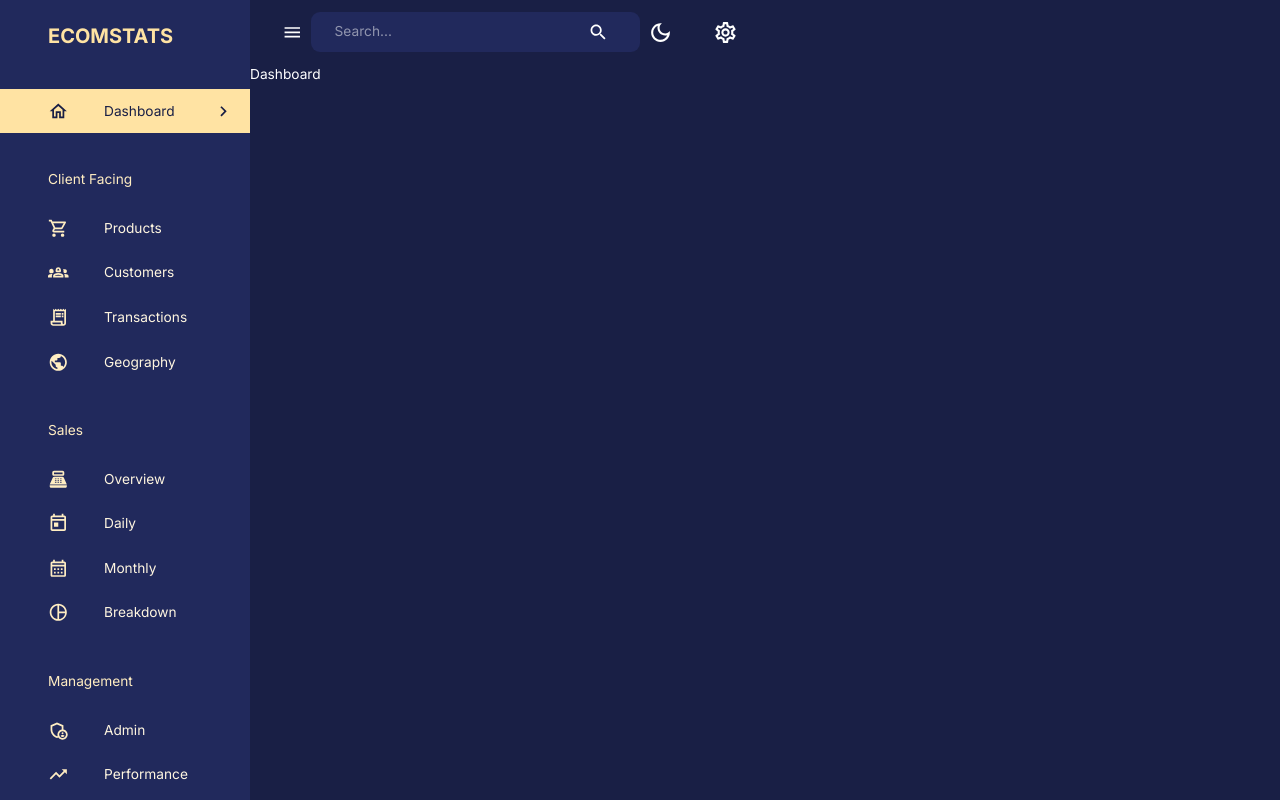
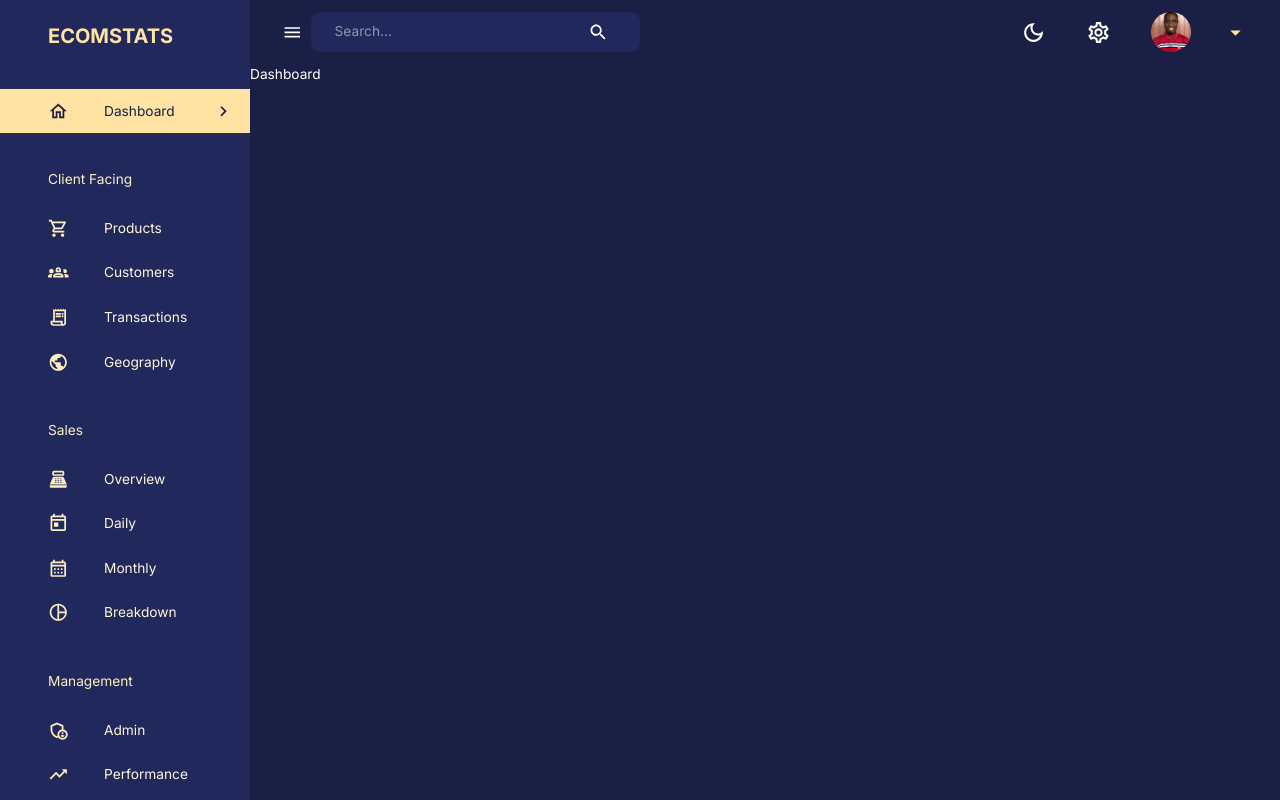
Before and after one commit to dialite/ECOMSTATS, a React (Create React App) app in the folder client/: page /dashboard in a window 1280 px wide. Built offline with nearby package versions, Linux system fonts and the light colour scheme; no server answers; a web font is replaced by a local one.

Commit message:
Add user profile to navbar

```diff
--- a/client/src/components/Navbar.jsx
+++ b/client/src/components/Navbar.jsx
@@ -13,15 +13,25 @@
 import profileImage from "assets/profile.jpeg";
 import {
   AppBar,
+  Button,
   IconButton,
   InputBase,
   Toolbar,
   useTheme,
+  Box,
+  Typography,
+  MenuItem,
+  Menu
 } from "@mui/material";
 
-const Navbar = ({ isSidebarOpen, setIsSidebarOpen }) => {
+const Navbar = ({ user, isSidebarOpen, setIsSidebarOpen }) => {
   const dispatch = useDispatch();
   const theme = useTheme();
+
+  const [anchorEl, setAnchorEl] = useState(null);
+  const isOpen = Boolean(anchorEl);
+  const handleClick = (event) => setAnchorEl(event.currentTarget);
+  const handleClose = () => setAnchorEl(null);
 
   return (
     <AppBar
@@ -62,6 +72,54 @@
           <IconButton>
             <SettingsOutlined sx={{ fontSize: "25px" }} />
           </IconButton>
+          <FlexBetween>
+            <Button
+              onClick={handleClick}
+              sx={{
+                display: "flex",
+                justifyContent: "space-between",
+                alignItems: "center",
+                textTransform: "none",
+                gap: "1rem",
+              }}
+            >
+              <Box
+                component="img"
+                alt="profile"
+                src={profileImage}
+                height="40px"
+                width="40px"
+                borderRadius="50%"
+                sx={{ objectFit: "cover" }}
+              />
+              <Box textAlign="left">
+                <Typography
+                  fontWeight="bold"
+                  fontSize="0.85rem"
+                  sx={{ color: theme.palette.secondary[100] }}
+                >
+                  {user.name}
+                </Typography>
+                <Typography
+                  fontSize="0.75rem"
+                  sx={{ color: theme.palette.secondary[200] }}
+                >
+                  {user.occupation}
+                </Typography>
+              </Box>
+              <ArrowDropDownOutlined
+                sx={{ color: theme.palette.secondary[300], fontSize: "25px" }}
+              />
+            </Button>
+            <Menu
+              anchorEl={anchorEl}
+              open={isOpen}
+              onClose={handleClose}
+              anchorOrigin={{ vertical: "buttom", horizontal: "center" }}
+            >
+              <MenuItem onClick={handleClose}>Log Out</MenuItem>
+            </Menu>
+          </FlexBetween>
         </FlexBetween>
       </Toolbar>
     </AppBar>
--- a/client/src/scenes/layout/index.jsx
+++ b/client/src/scenes/layout/index.jsx
@@ -21,9 +21,9 @@
         isSidebarOpen={isSidebarOpen}
         setIsSidebarOpen={setIsSidebarOpen}
       />
-      <Box>
+      <Box flexGrow={1}>
         <Navbar
-          // user={data || {}}
+          user={data || {}}
           isSidebarOpen={isSidebarOpen}
           setIsSidebarOpen={setIsSidebarOpen}
         />
```
